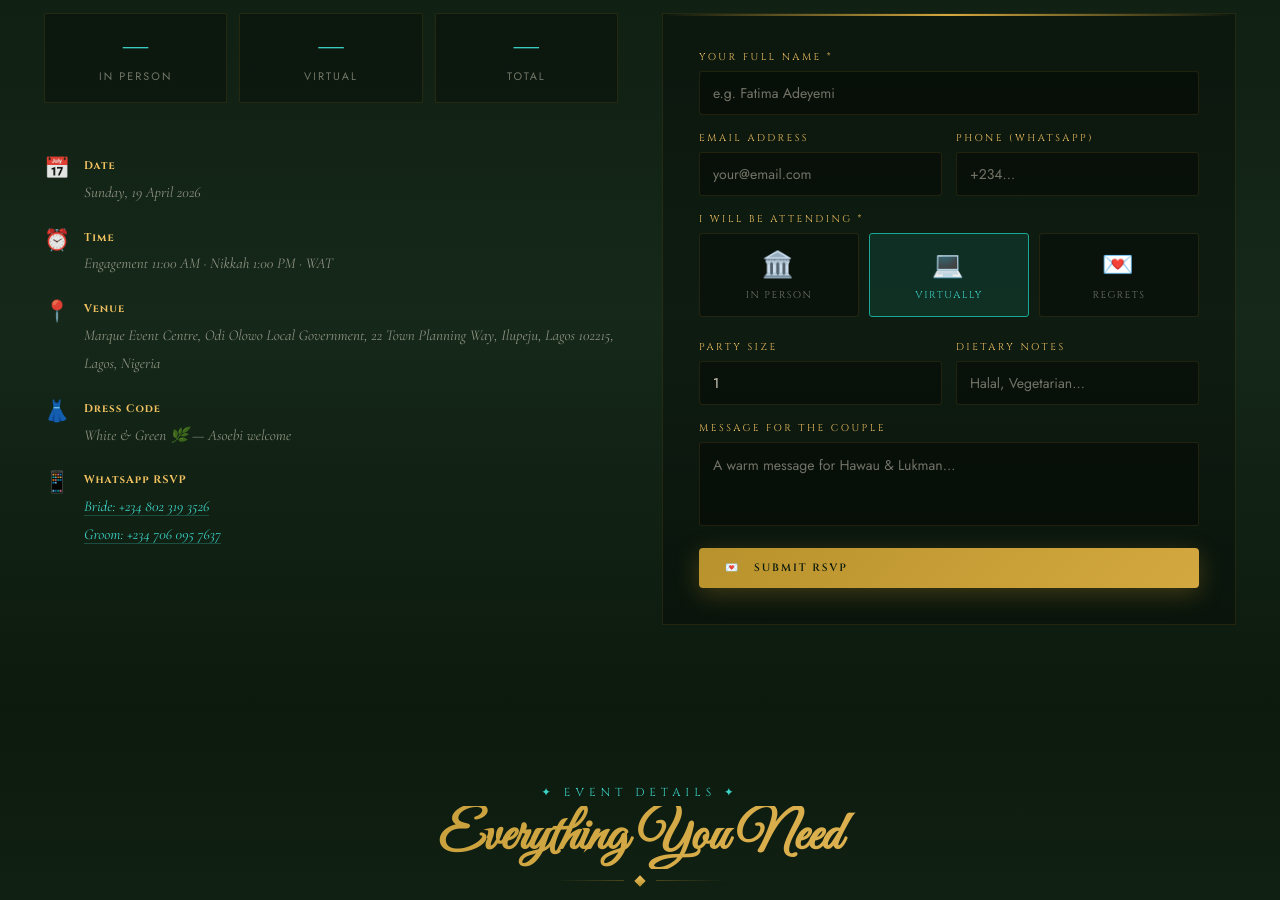
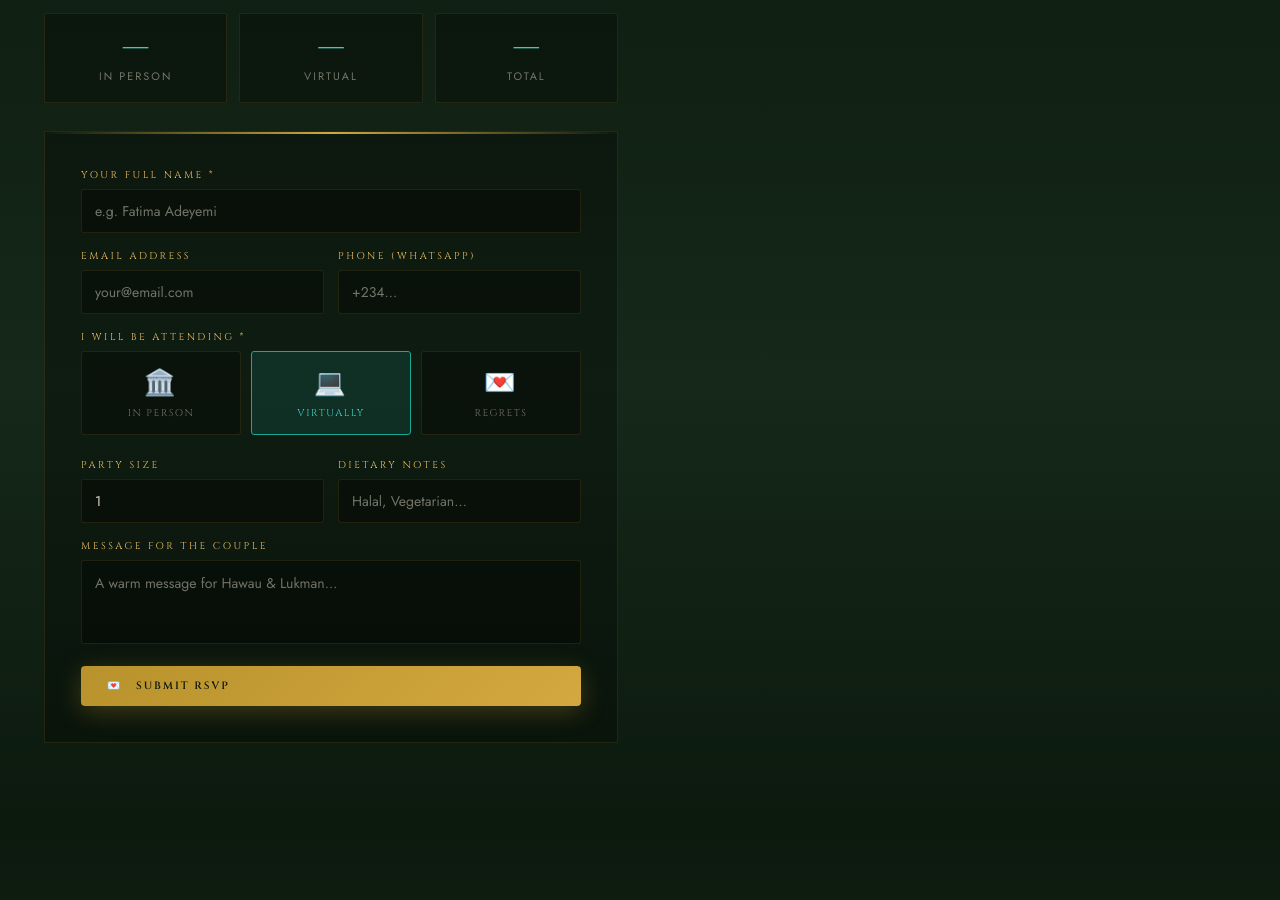
Before and after one commit to Haroonabdulrazaq/wedding-website, a website: page public/index.html in a window 1280 px wide. Shown: the part 4160-5060 px from the top of the page. Drawn offline with nearby package versions, Linux system fonts and the light colour scheme.

Commit message:
Remove event details from index.html
Removed event details including date, time, venue, dress code, and RSVP links.

```diff
--- a/public/index.html
+++ b/public/index.html
@@ -825,16 +825,7 @@ select.form-input option{background:var(--forest)}
           <div class="rs-cell"><span class="rs-n" id="rsvpVirtual">—</span><span class="rs-l">Virtual</span></div>
           <div class="rs-cell"><span class="rs-n" id="rsvpTotal">—</span><span class="rs-l">Total</span></div>
         </div>
-        <div style="height:20px"></div>
-        <div class="info-item"><span class="ii-icon">📅</span><span class="ii-text"><strong>Date</strong><br>Sunday, 19 April 2026</span></div>
-        <div class="info-item"><span class="ii-icon">⏰</span><span class="ii-text"><strong>Time</strong><br>Engagement 11:00 AM · Nikkah 1:00 PM · WAT</span></div>
-        <div class="info-item"><span class="ii-icon">📍</span><span class="ii-text"><strong>Venue</strong><br>Marque Event Centre, Odi Olowo Local Government, 22 Town Planning Way, Ilupeju, Lagos 102215, Lagos, Nigeria</span></div>
-        <div class="info-item"><span class="ii-icon">👗</span><span class="ii-text"><strong>Dress Code</strong><br>White &amp; Green 🌿 — Asoebi welcome</span></div>
-        <div class="info-item"><span class="ii-icon">📱</span><span class="ii-text"><strong>WhatsApp RSVP</strong><br>
-          <a href="https://wa.me/2348023193526?text=Assalamu%20Alaikum!%20I%20would%20like%20to%20RSVP%20for%20Hawau%20%26%20Lukman's%20wedding%20on%2019%20April%202026." target="_blank" class="wa-link">Bride: +234 802 319 3526</a><br>
-          <a href="https://wa.me/2347060957637?text=Assalamu%20Alaikum!%20I%20would%20like%20to%20RSVP%20for%20Hawau%20%26%20Lukman's%20wedding%20on%2019%20April%202026." target="_blank" class="wa-link">Groom: +234 706 095 7637</a>
-        </span></div>
-      </div>
+
       <div>
         <div class="rsvp-card" id="rsvpFormWrap">
           <div class="form-group"><label>Your Full Name *</label><input type="text" id="rsvpName" class="form-input" placeholder="e.g. Fatima Adeyemi" maxlength="80"></div>
```
